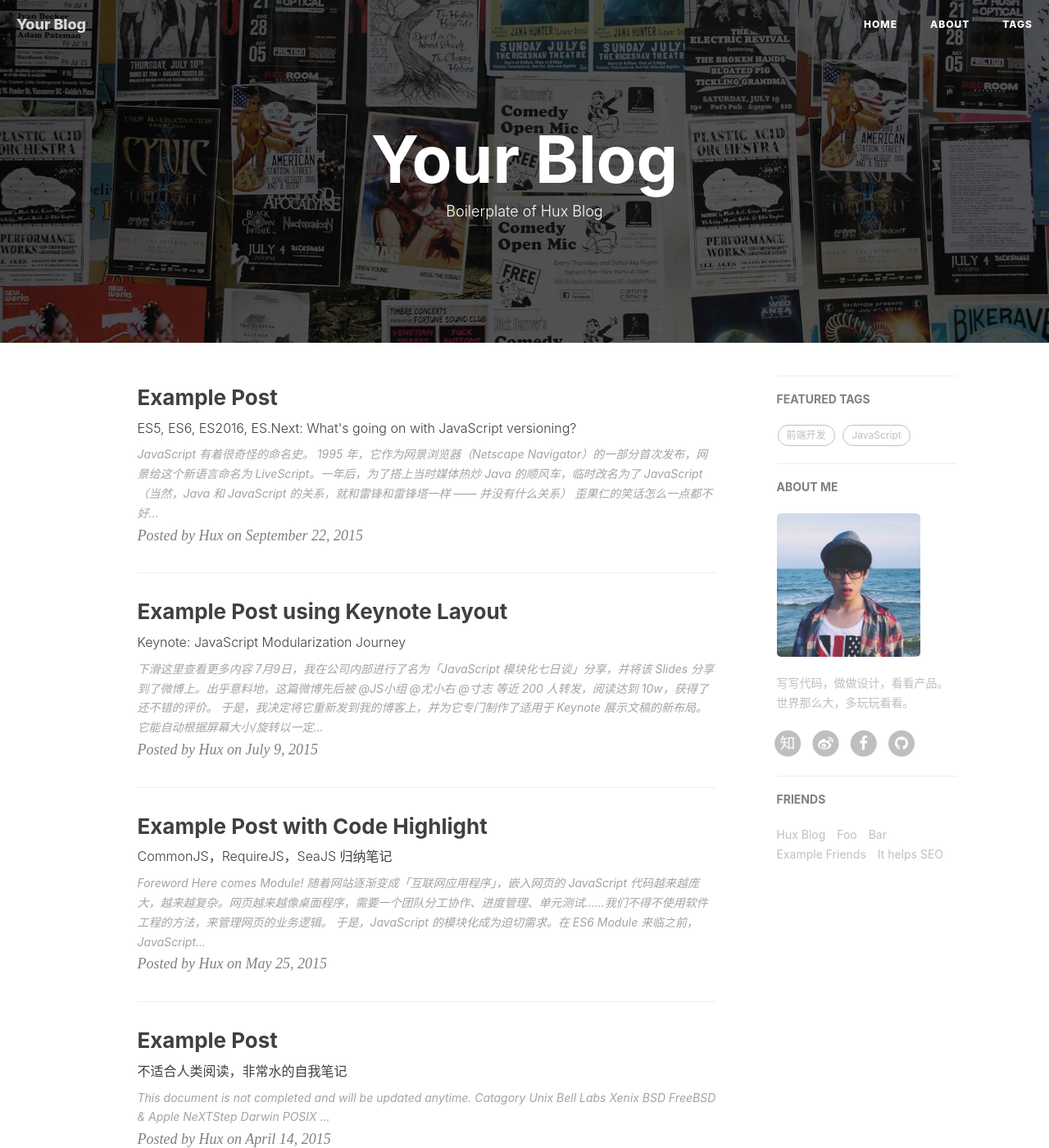
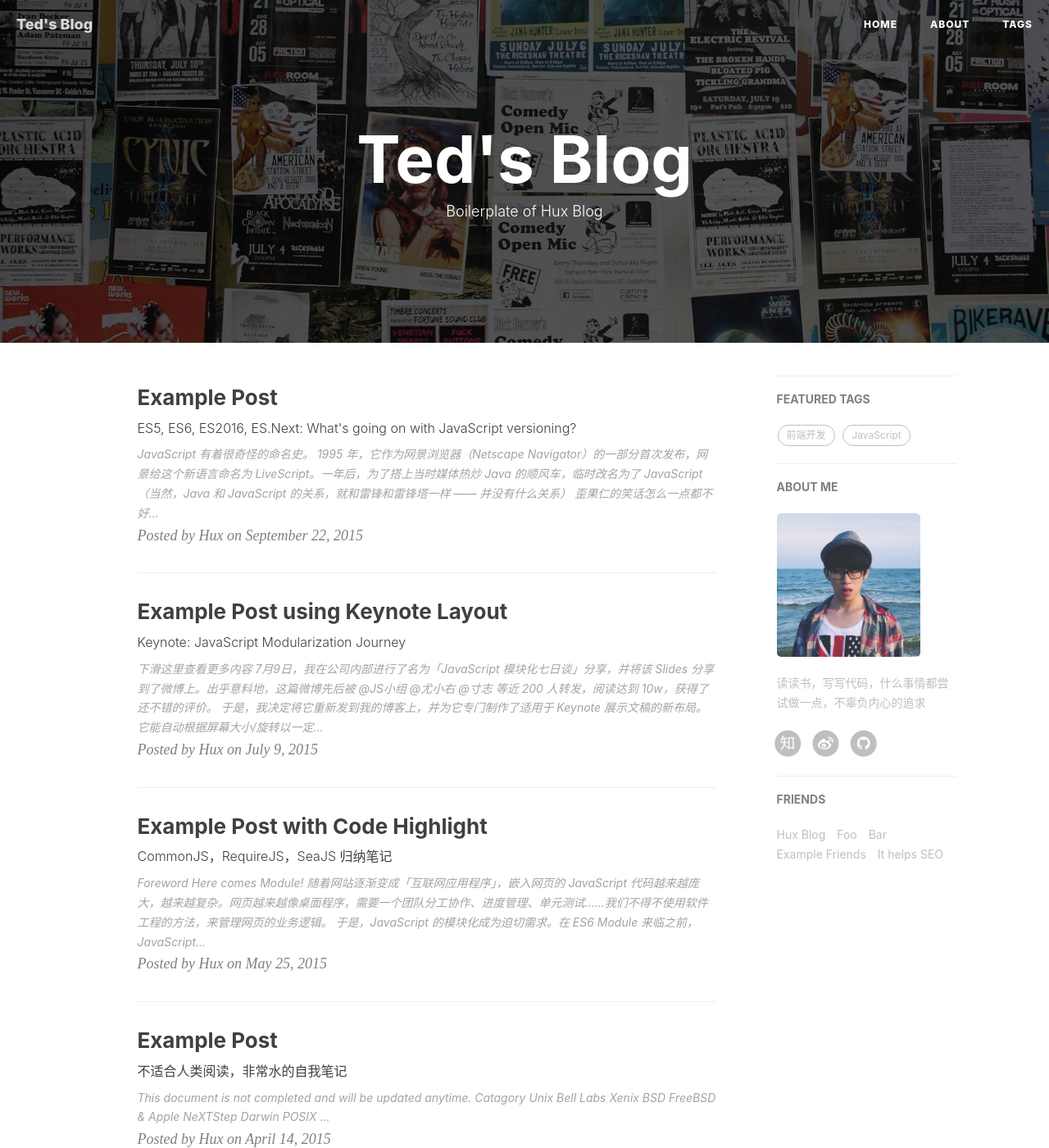
Before and after one commit to xiongwei-git/xiongwei-git.github.io, a Jekyll site: the page built from index.html, in a window 1280 px wide and 1400 px high. Shown: the whole window at 82% size. Built offline with Jekyll 4.4.1, drawn with Linux system fonts in a browser that asks for light colours; nearby versions of some CDN libraries; the list of posts is cut into pages by our own code; comment, search, counter and statistics services are not loaded; some of the changed text lies outside the part shown.

Commit message:
add new blog

```diff
--- a/CNAME
+++ b/CNAME
@@ -1 +1 @@
-huangxuan.me
+tedcoder.com
--- a/_config.yml
+++ b/_config.yml
@@ -1,10 +1,10 @@
 # Site settings
-title: Your Blog
-SEOTitle: 你的博客 | Your Blog
+title: Ted's Blog
+SEOTitle: Ted's Blog | 熊伟的博客
 header-img: img/home-bg.jpg
 email: xiong-wei@hotmail.com
-description: ""
-keyword: ""
+description: "努力去做一个不辜负时光和爱情的Coder"
+keyword: "Ted XiongWei"
 url: "http://tedcoder.com"              # your host, for absolute URL
 baseurl: ""                             # for example, '/blog' if your blog hosted on 'host/blog'
 
@@ -12,11 +12,11 @@ baseurl: ""                             # for example, '/blog' if your blog host
 
 # SNS settings
 RSS: false
-weibo_username:     huxpro
-zhihu_username:     huxpro
-github_username:    huxpro
+weibo_username:     熊猫大侠无所不能
+zhihu_username:     pandaheroes
+github_username:    xiongwei-git
 #twitter_username:  huxpro
-facebook_username:  huxpro
+#facebook_username:  huxpro
 
 
 
@@ -40,19 +40,19 @@ kramdown:
 
 
 # Disqus settings
-#disqus_username: _your_disqus_short_name_
+#disqus_username: tedcoder.disqus.com
 
 # Duoshuo settings
-duoshuo_username: huxblog
+duoshuo_username: xiongwei
 # Share component is depend on Comment so we can NOT use share only.
-duoshuo_share: true                     # set to false if you want to use Comment without Sharing
+duoshuo_share: false                     # set to false if you want to use Comment without Sharing
 
 
 
 
 # Analytics settings
 # Baidu Analytics
-ba_track_id: 4cc1f2d8f3067386cc5cdb626a202900
+#ba_track_id: 4cc1f2d8f3067386cc5cdb626a202900
 # Google Analytics
 #ga_track_id: 'UA-49627206-1'            # Format: UA-xxxxxx-xx
 #ga_domain: huangxuan.me
@@ -61,7 +61,7 @@ ba_track_id: 4cc1f2d8f3067386cc5cdb626a202900
 
 # Sidebar settings
 sidebar: true                           # whether or not using Sidebar.
-sidebar-about-description: "写写代码，做做设计，看看产品。世界那么大，多玩玩看看。"
+sidebar-about-description: "读读书，写写代码，什么事情都尝试做一点，不辜负内心的追求"
 sidebar-avatar: /img/avatar-hux.jpg      # use absolute URL, seeing it's used in both `/` and `/about/`
 
 
```
